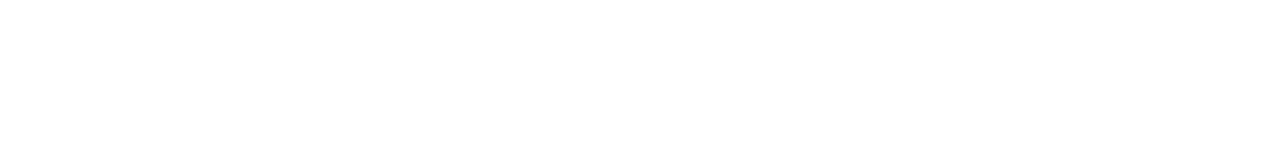
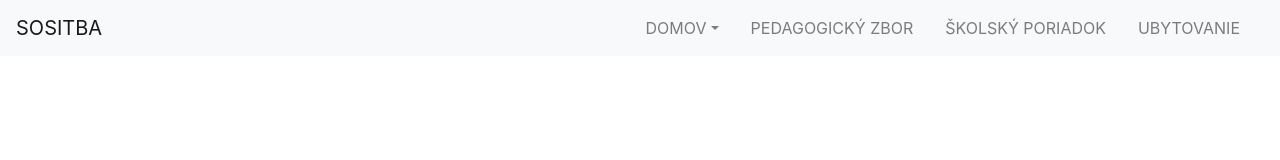
Before and after one commit to Arvoldek/sositba, a website: page src/index.html in a window 1280 px wide. Drawn offline with Linux system fonts and the light colour scheme.

Commit message:
Added basic navbar

```diff
--- a/src/index.html
+++ b/src/index.html
@@ -12,8 +12,36 @@
 </head>
 <body>
 
+  <nav class="navbar navbar-expand-md navbar-light bg-light">
+    <a href="index.html" class="navbar-brand">SOSITBA</a>
+    <button class="navbar-toggler" data-toggle="collapse" data-target="#navbarNav"><span class="navbar-toggler-icon"></span></button>
+    <div class="collapse navbar-collapse" id="navbarNav">
+      <ul class="navbar-nav ml-auto">
+        <li class="nav-item dropdown mr-3">
+          <a href="index.html" class="nav-link dropdown-toggle" data-toggle="dropdown">DOMOV</a>
+          <div class="dropdown-menu">
+            <a href="#onas" class="dropdown-item">O NÁS</a>
+            <a href="#odbory" class="dropdown-item">ŠTUDIJNÉ ODBORY</a>
+            <a href="#skusky" class="dropdown-item">PRÍMACIE SKÚŠKY</a>
+          </div>
+        </li>
+        <li class="nav-item mr-3">
+          <a href="zbor.html" class="nav-link">PEDAGOGICKÝ ZBOR</a>
+        </li>
+        <li class="nav-item mr-3">
+          <a href="poriadok.html" class="nav-link">ŠKOLSKÝ PORIADOK</a>
+        </li>
+        <li class="nav-item mr-3">
+          <a href="ubytovanie.html" class="nav-link">UBYTOVANIE</a>
+        </li>
+      </ul>
+    </div>
+  </nav>
+
   <script src="js/jquery.min.js"></script>
   <script src="js/popper.min.js"></script>
   <script src="js/bootstrap.min.js"></script>
 </body>
 </html>
+
+<!-- Github repository: git remote add origin https://github.com/Arvoldek/sositba.git -->
```
